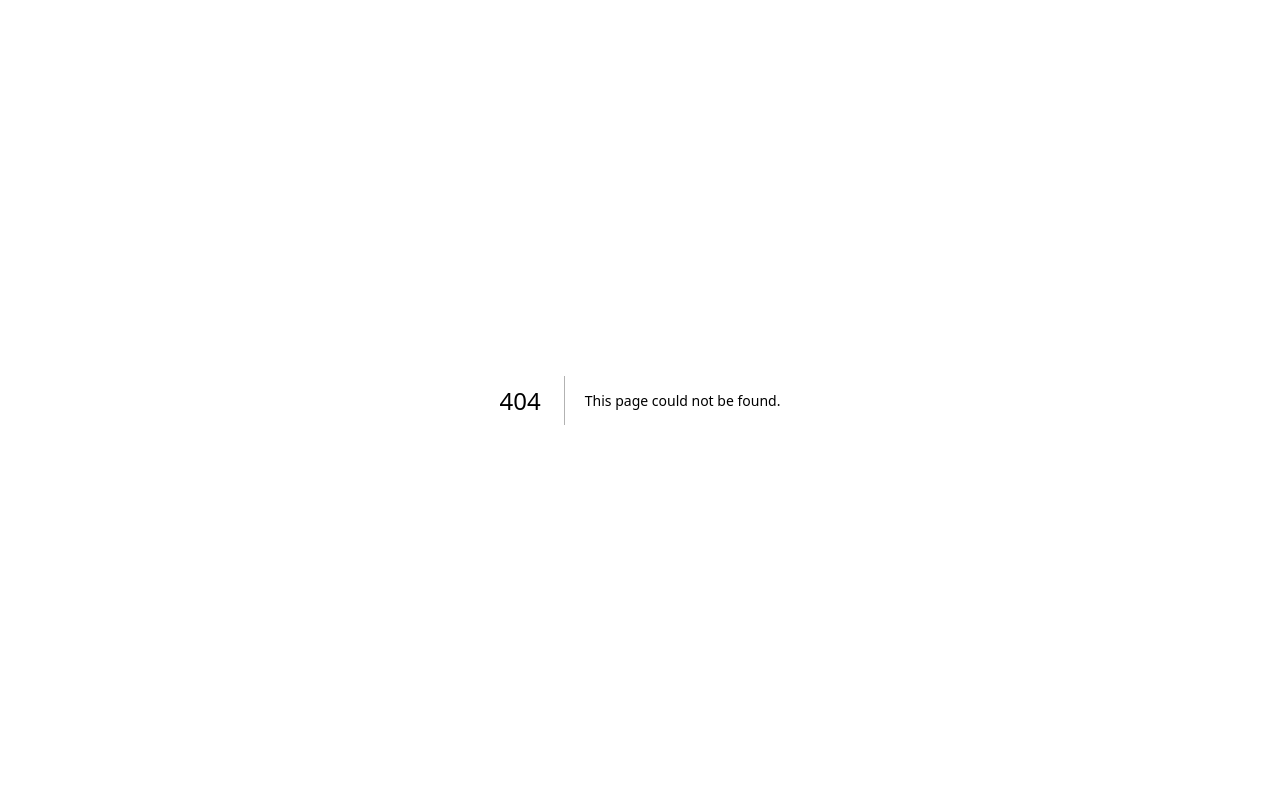
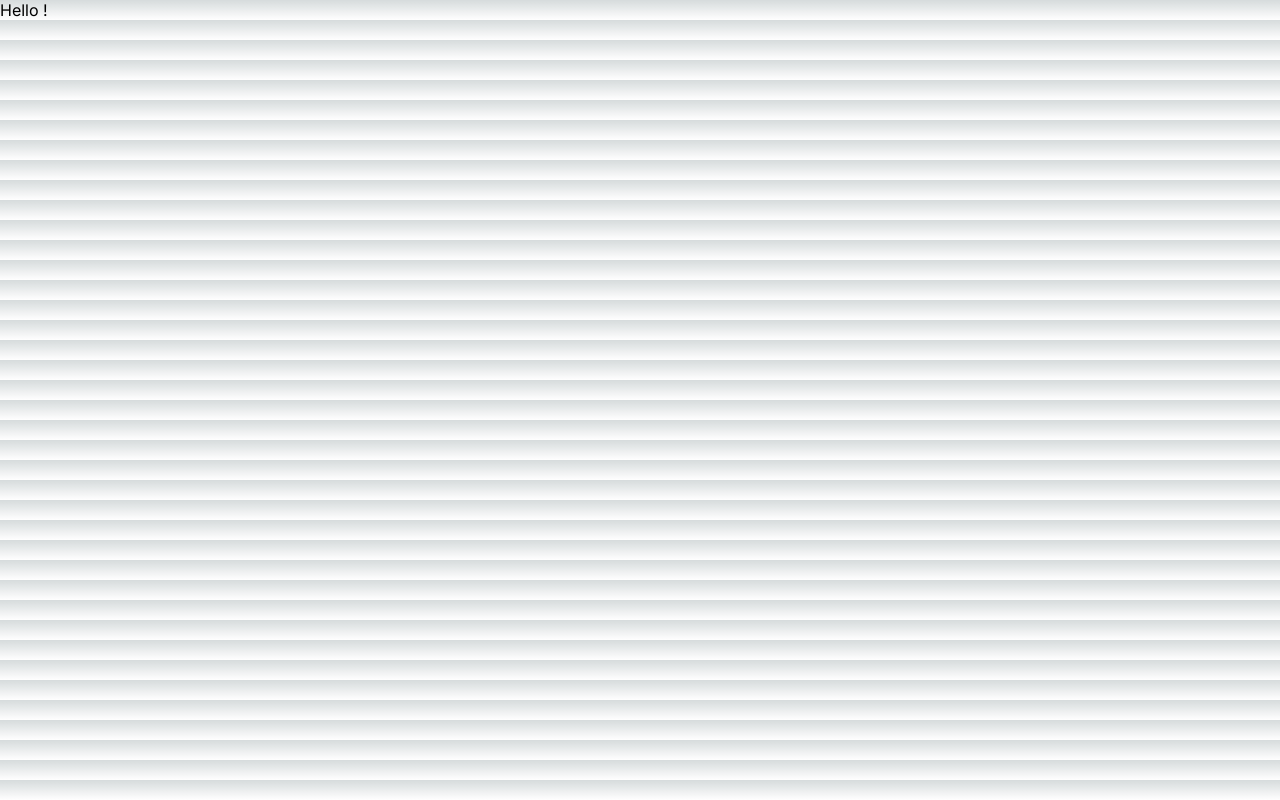
Before and after one commit to trivien11vn/NextJS_Project_1, a Next.js app: page /admin in a window 1280 px wide. Before the commit this address had no page. Built offline with nearby package versions, Linux system fonts and the light colour scheme.

Commit message:
Define Route in NextJS

```diff
--- /dev/null
+++ b/src/app/admin/page.tsx
@@ -0,0 +1,7 @@
+const Admin = ()=> {
+    return <>
+    Hello !
+    </>
+}
+
+export default Admin
```
Also changed, not shown: 1 other file (tests, documents, lock files or other folders).
